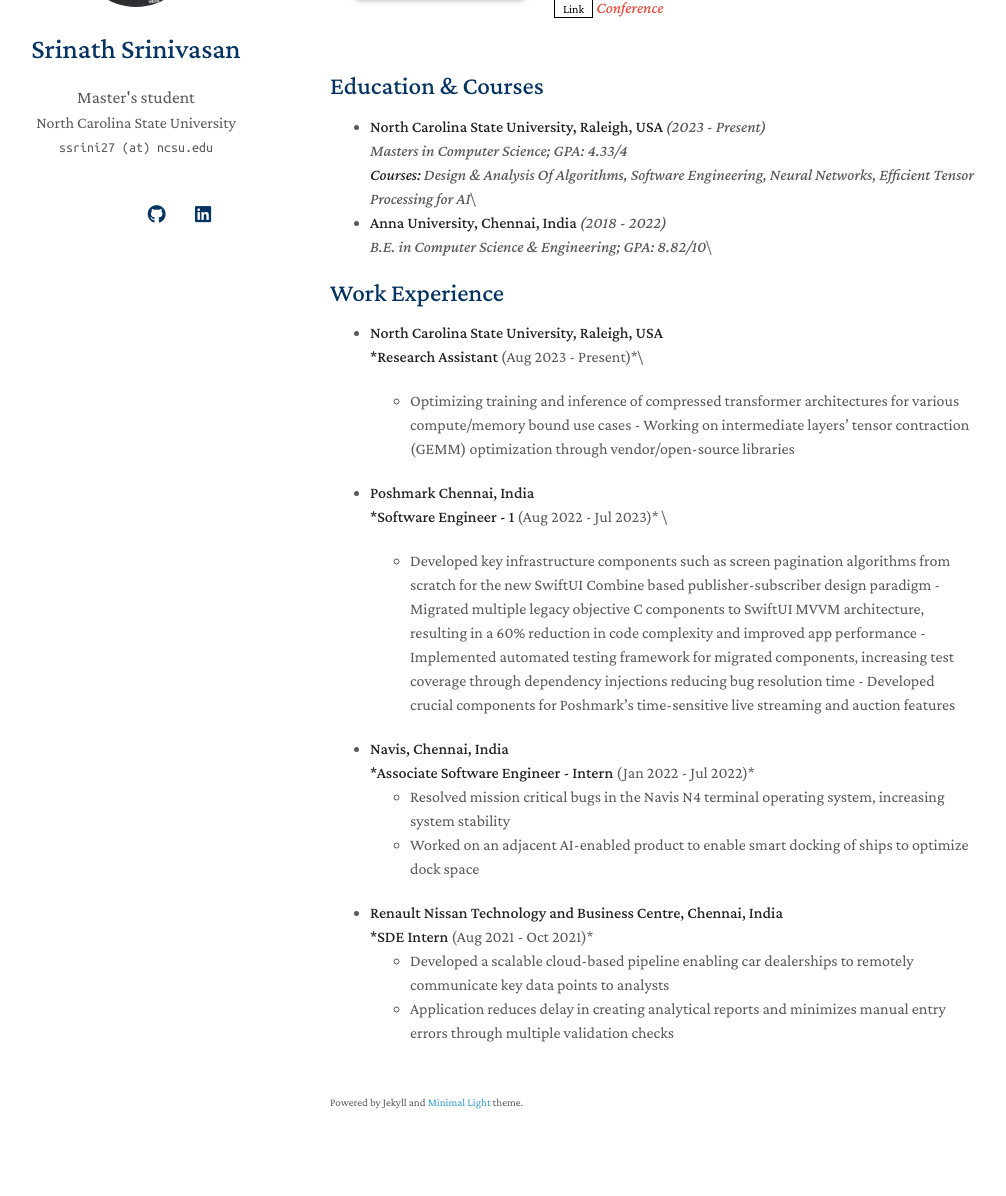
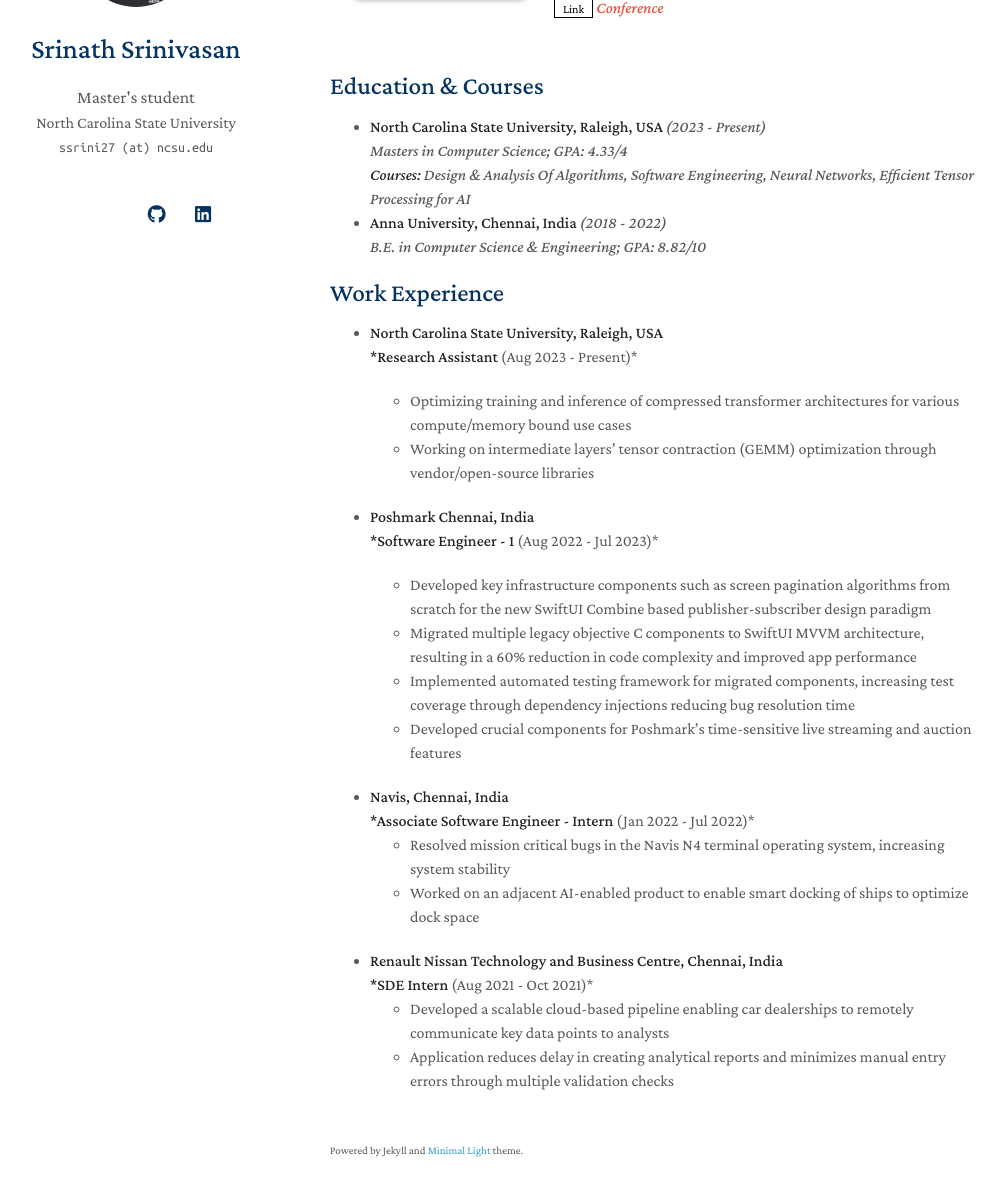
Before and after one commit to srina1h/srina1h.github.io, a Jekyll site: the page built from index.md, in a window 1280 px wide and 1400 px high, scrolled down 971 px, cut to the strip 169-1365 px from the top of the window. Shown: the whole strip, without its empty margins (140-1146 px from the left). Built offline with Jekyll 4.4.1, drawn with Linux system fonts in a browser that asks for light colours; nearby versions of some CDN libraries; a style sheet for code colours, icons or effects is not loaded; our own code applies the rules of GitHub Pages for plain Markdown files.

Commit message:
edited formatting

```diff
--- a/_includes/services.md
+++ b/_includes/services.md
@@ -2,27 +2,31 @@
 
 - **North Carolina State University, Raleigh, USA** _(2023 - Present)_\
    _Masters in Computer Science; GPA: 4.33/4_\
-  **_Courses:_** _Design & Analysis Of Algorithms, Software Engineering, Neural Networks, Efficient Tensor Processing for AI_\
+  **_Courses:_** _Design & Analysis Of Algorithms, Software Engineering, Neural Networks, Efficient Tensor Processing for AI_
 - **Anna University, Chennai, India** _(2018 - 2022)_\
-  _B.E. in Computer Science & Engineering; GPA: 8.82/10_\
+  _B.E. in Computer Science & Engineering; GPA: 8.82/10_
 
 ## Work Experience
 
 - **North Carolina State University, Raleigh, USA** \
-  **\*Research Assistant** (Aug 2023 - Present)\*\
+  **\*Research Assistant** (Aug 2023 - Present)\*
 
-  - Optimizing training and inference of compressed transformer architectures for various compute/memory bound use cases - Working on intermediate layers’ tensor contraction (GEMM) optimization through vendor/open-source libraries
+  - Optimizing training and inference of compressed transformer architectures for various compute/memory bound use cases
+  - Working on intermediate layers’ tensor contraction (GEMM) optimization through vendor/open-source libraries
 
 - **Poshmark Chennai, India** \
-  **\*Software Engineer - 1** (Aug 2022 - Jul 2023)\* \
+  **\*Software Engineer - 1** (Aug 2022 - Jul 2023)\*
 
-  - Developed key infrastructure components such as screen pagination algorithms from scratch for the new SwiftUI Combine based publisher-subscriber design paradigm - Migrated multiple legacy objective C components to SwiftUI MVVM architecture, resulting in a 60% reduction in code complexity and improved app performance - Implemented automated testing framework for migrated components, increasing test coverage through dependency injections reducing bug resolution time - Developed crucial components for Poshmark’s time-sensitive live streaming and auction features
+  - Developed key infrastructure components such as screen pagination algorithms from scratch for the new SwiftUI Combine based publisher-subscriber design paradigm
+  - Migrated multiple legacy objective C components to SwiftUI MVVM architecture, resulting in a 60% reduction in code complexity and improved app performance
+  - Implemented automated testing framework for migrated components, increasing test coverage through dependency injections reducing bug resolution time
+  - Developed crucial components for Poshmark’s time-sensitive live streaming and auction features
 
 - **Navis, Chennai, India**\
-  **\*Associate Software Engineer - Intern** (Jan 2022 - Jul 2022)\*\
+  **\*Associate Software Engineer - Intern** (Jan 2022 - Jul 2022)\*
   - Resolved mission critical bugs in the Navis N4 terminal operating system, increasing system stability
   - Worked on an adjacent AI-enabled product to enable smart docking of ships to optimize dock space
 - **Renault Nissan Technology and Business Centre, Chennai, India**\
-  **\*SDE Intern** (Aug 2021 - Oct 2021)\*\
+  **\*SDE Intern** (Aug 2021 - Oct 2021)\*
   - Developed a scalable cloud-based pipeline enabling car dealerships to remotely communicate key data points to analysts
   - Application reduces delay in creating analytical reports and minimizes manual entry errors through multiple validation checks
```
